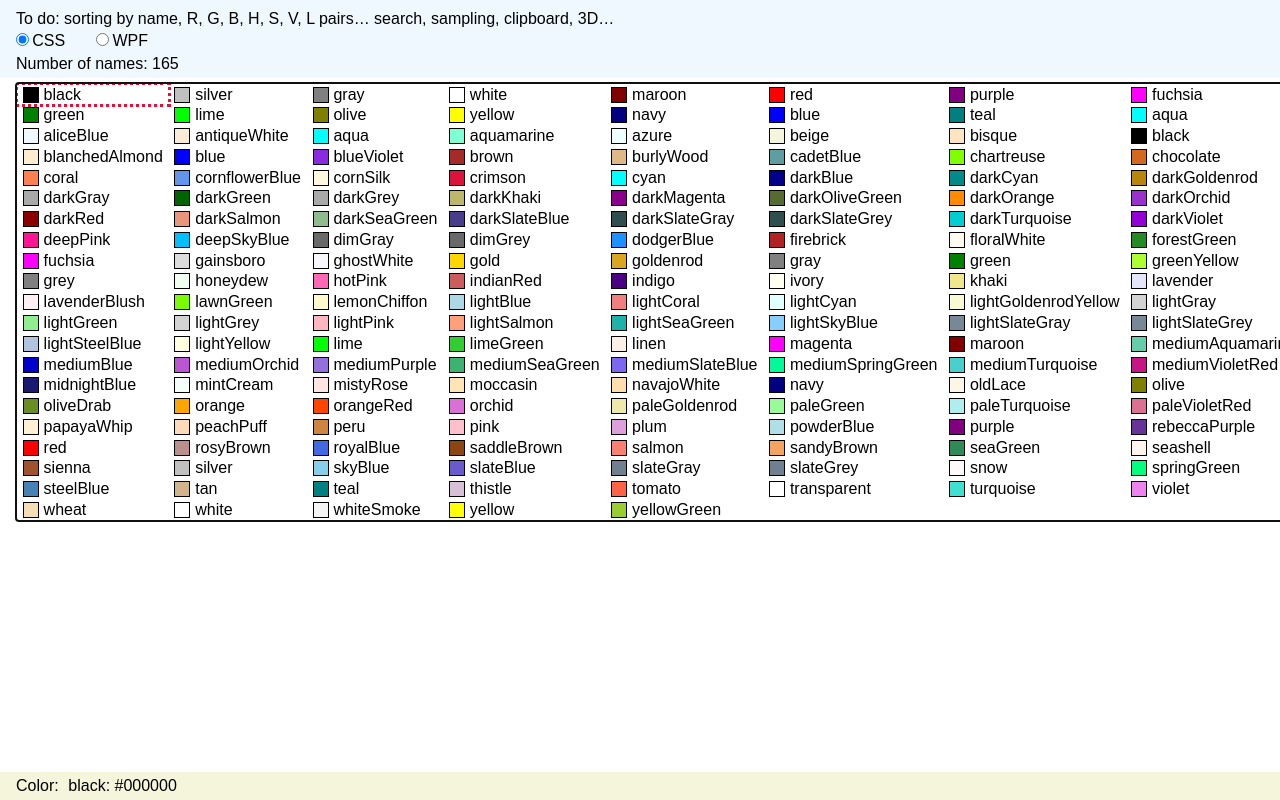
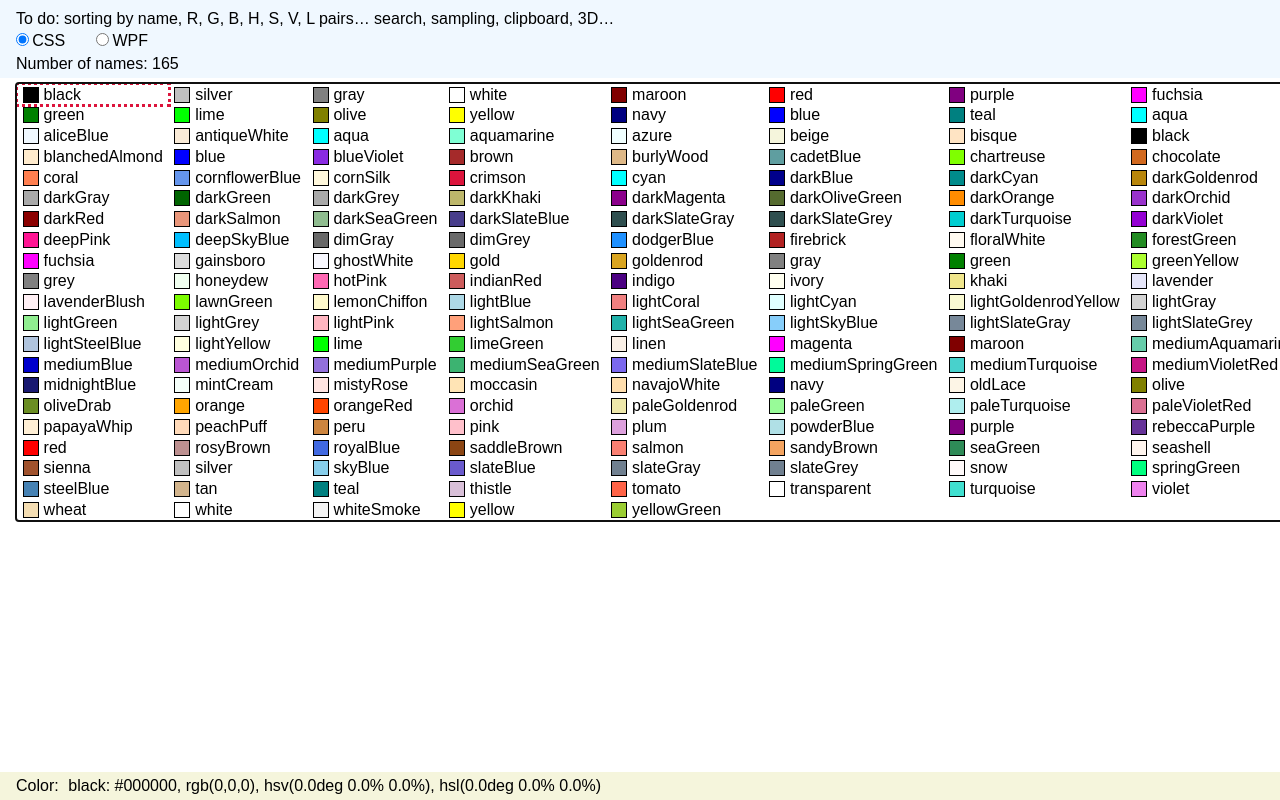
Before and after one commit to SAKryukov/color-names-js-wpf, a plain HTML site: page code/js/index.html in a window 1280 px wide. Drawn offline with Linux system fonts and the light colour scheme.

Commit message:
Code: HSV, HSL output (to test)

```diff
--- /dev/null
+++ b/code/js/colors/conversions.js
@@ -0,0 +1,53 @@
+"use strict";
+
+(() => {
+
+    const rgbToHsv = (r, g, b) => { //https://gist.github.com/mjackson/5311256
+        r /= 255, g /= 255, b /= 255;
+        let max = Math.max(r, g, b), min = Math.min(r, g, b);
+        let h, s, v = max;
+        let d = max - min;
+        s = max == 0 ? 0 : d / max;
+        if (max == min) {
+            h = 0; // achromatic
+        } else {
+            switch (max) {
+                case r: h = (g - b) / d + (g < b ? 6 : 0); break;
+                case g: h = (b - r) / d + 2; break;
+                case b: h = (r - g) / d + 4; break;
+            }
+            h /= 6;
+        }
+        return [h, s, v];
+    }; //rgbToHsv
+
+    const rgbToHsl = (r, g, b) => { //https://gist.github.com/mjackson/5311256
+        r /= 255, g /= 255, b /= 255;
+        let max = Math.max(r, g, b), min = Math.min(r, g, b);
+        let h, s, l = (max + min) / 2;
+        if (max == min) {
+          h = s = 0; // achromatic
+        } else {
+            let d = max - min;
+          s = l > 0.5 ? d / (2 - max - min) : d / (max + min);
+          switch (max) {
+            case r: h = (g - b) / d + (g < b ? 6 : 0); break;
+            case g: h = (b - r) / d + 2; break;
+            case b: h = (r - g) / d + 4; break;
+          }
+          h /= 6;
+        }
+        return [h, s, l];
+      }; //rgbToHsl
+
+    const hsToString = value =>
+        definitionSet.formatHs(
+            value[0].toPrecision(definitionSet.colorSpacePrecision),
+            value[1].toPrecision(definitionSet.colorSpacePrecision),
+            value[2].toPrecision(definitionSet.colorSpacePrecision));
+
+    conversionSet.rgbToHsv = rgbToHsv;
+    conversionSet.rgbToHsl = rgbToHsl;
+    conversionSet.hsToString = hsToString;
+
+})();
--- a/code/js/index.html
+++ b/code/js/index.html
@@ -6,6 +6,7 @@
         <script src="names/css.js"></script>
         <script src="ui/definitionSet.js"></script>
         <script src="colors/parsing.js"></script>
+        <script src="colors/conversions.js"></script>
         <script src="ui/elements.js"></script>
         <script src="ui/main.js"></script>
         <style>
--- a/code/js/names/wpf.js
+++ b/code/js/names/wpf.js
@@ -17,7 +17,7 @@ const wpfColorNames = [
     "Chocolate",
     "Coral",
     "CornflowerBlue",
-    "Cornsilk",
+    "CornSilk",
     "Crimson",
     "Cyan",
     "DarkBlue",
--- a/code/js/ui/definitionSet.js
+++ b/code/js/ui/definitionSet.js
@@ -8,12 +8,16 @@ const definitionSet = {
     },
 
     columns: 8,
+    colorSpacePrecision: 2,
     cssColorRegexp: /([0-9]{0,3}(,|\)))/g,
     hex: 16,
     colorComponentHexSize: 2,
     colorComponentHexPad: "0",
     joinHexArray: data => `#${data.join("")}`,
-    formatColor: (name, hex) => `${name}: ${hex.toUpperCase()}`,
+    formatColor: (name, hex, rgb, hsv, hsl) =>
+        `${name}: ${hex.toUpperCase()}, rgb(${rgb}), hsv(${hsv}), hsl(${hsl})`,
+    formatHs: (h, s, value) =>
+        `${h}deg ${s}% ${value}%`,
     selectionIndicator: "selected",
 
     keyboard: {
--- a/code/js/ui/main.js
+++ b/code/js/ui/main.js
@@ -35,10 +35,16 @@ window.onload = () => {
         if (!cell) return;
         if (doSelect) {
             cell.classList.add(definitionSet.selectionIndicator);
+            const rgb = conversionSet.parseToRgb(currentColorMapMetadata.map.get(cell.title).color);
+            const interm = conversionSet.rgbToHsv(rgb[0], rgb[1], rgb[2]);
+            const hsv = conversionSet.hsToString(conversionSet.rgbToHsv(rgb[0], rgb[1], rgb[2]));
+            const hsl = conversionSet.hsToString(conversionSet.rgbToHsl(rgb[0], rgb[1], rgb[2]));
             elements.colorResult.value =
                 definitionSet.formatColor(
                     cell.title,
-                    conversionSet.parseToRgbHex(currentColorMapMetadata.map.get(cell.title).color)
+                    conversionSet.parseToRgbHex(currentColorMapMetadata.map.get(cell.title).color),
+                    rgb.toString(),
+                    hsv, hsl
                 );
         } else
             cell.classList.remove(definitionSet.selectionIndicator);
```
Also changed, not shown: article/url.txt.
